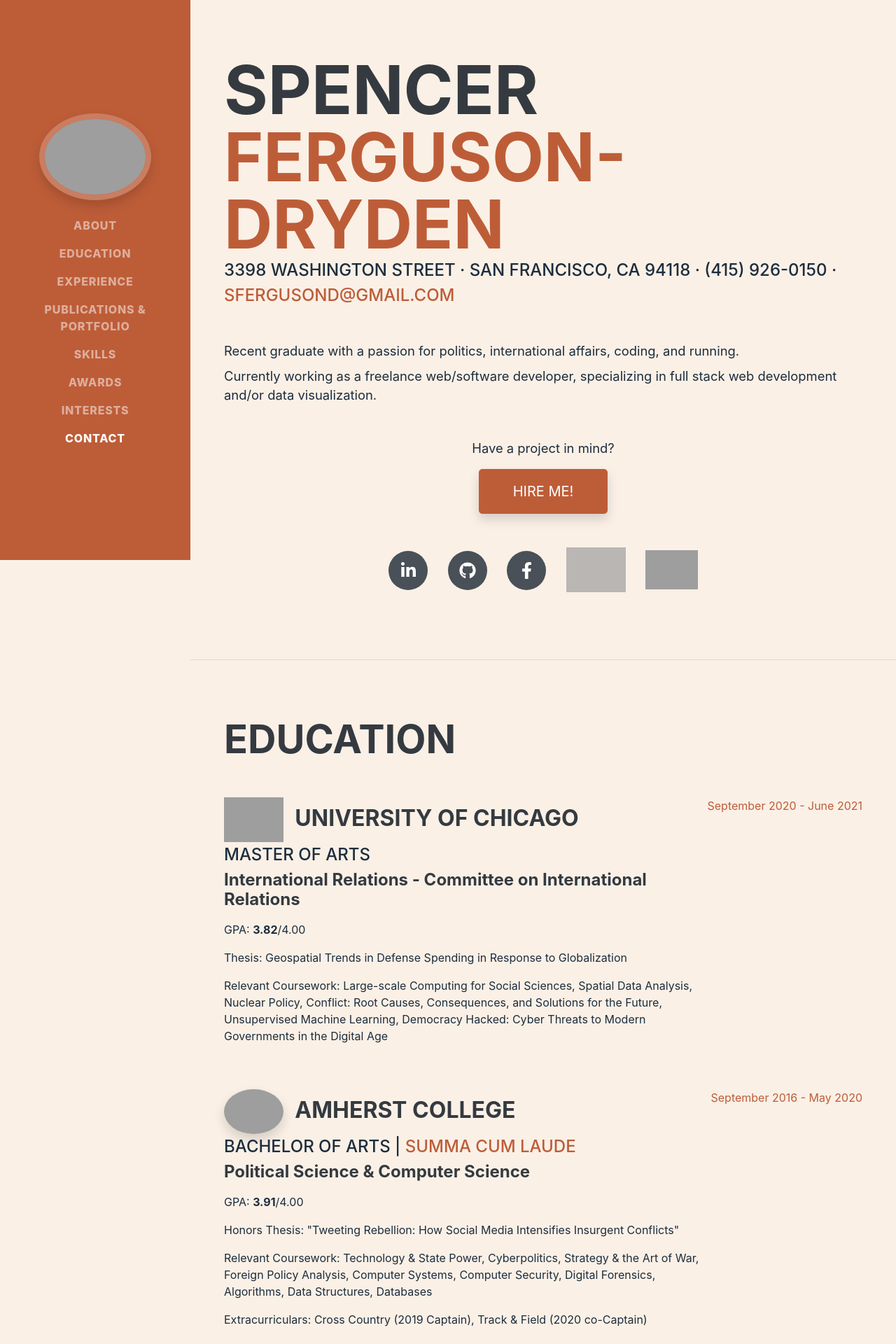
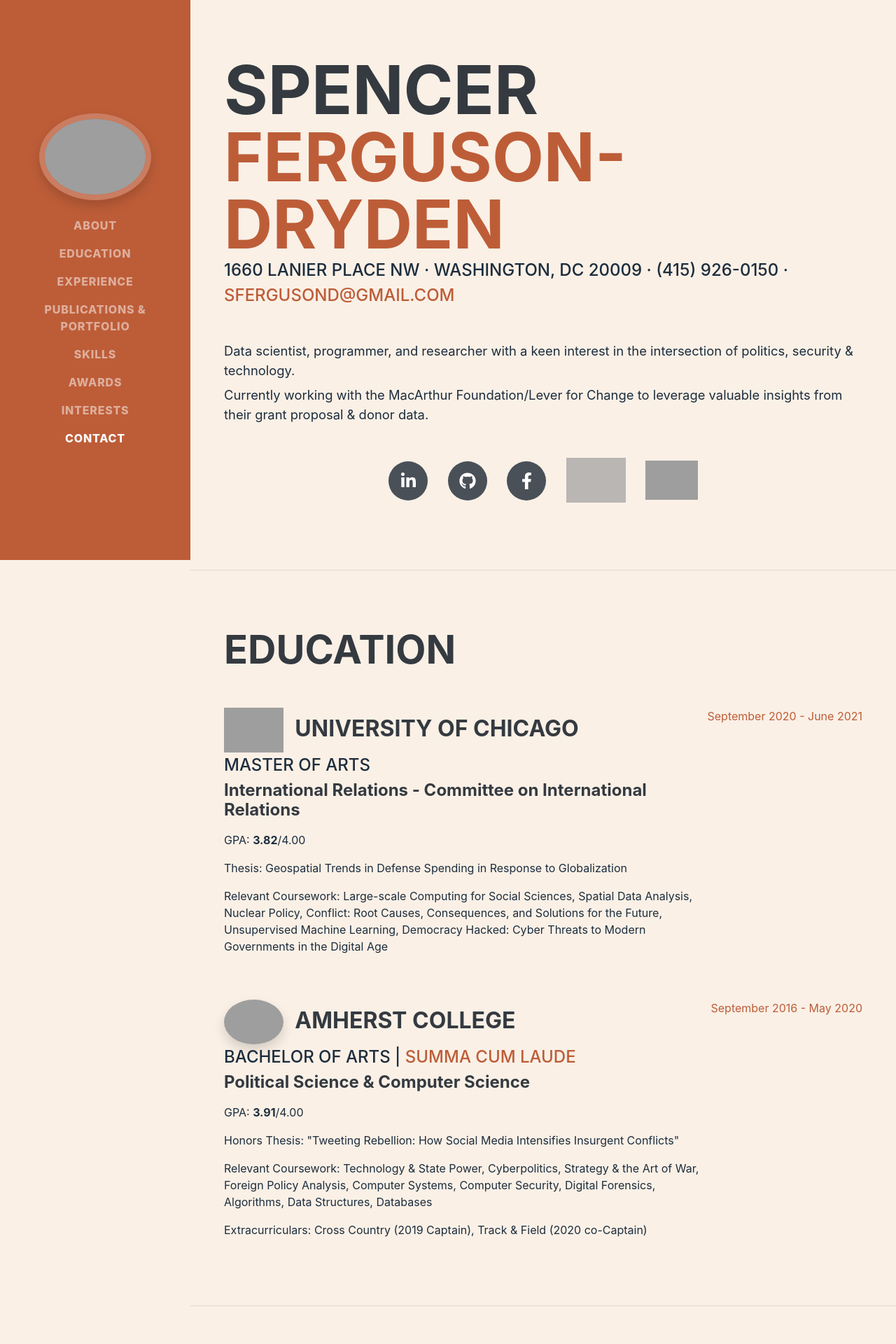
Before and after one commit to sfergusond/portfolio, a Django app: page / in a window 1280 px wide. Shown: the top 1920 px of the page at 70% size. Run offline with Django 3.2, Linux system fonts and the light colour scheme; some libraries are stand-ins or nearby versions; some web fonts are replaced; grey boxes are pictures that could not be loaded.

Commit message:
light edits

```diff
--- a/templates/_partials/about.html
+++ b/templates/_partials/about.html
@@ -6,13 +6,12 @@
 			<span class="text-primary">Ferguson-Dryden</span>
 		</h1>
 		<div class="subheading mb-5">
-			3398 Washington Street · San Francisco, CA 94118 · (415) 926-0150 ·
+			1660 Lanier Place NW · Washington, DC 20009 · (415) 926-0150 ·
 			<a href="mailto:sfergusond@email.com">sfergusond@gmail.com</a>
 		</div>
-		<p class="lead mb-2">Recent graduate with a passion for politics, international affairs, coding, and running.</p>
-		<p class="lead mb-5">Currently working as a freelance web/software developer, specializing in full stack web development and/or data visualization.</p>
-		<p class="lead mb-3 text-center">Have a project in mind?</p>
-		<p class="text-center mb-5"><button type="button" class="btn btn-lg btn-primary shadow px-5 py-3" data-toggle="modal" data-target="#hireMe">HIRE ME!</button></p>
+		<p class="lead mb-2">Data scientist, programmer, and researcher with a keen interest in the intersection of politics, security & technology.</p>
+		<p class="lead mb-5">Currently working with the MacArthur Foundation/Lever for Change to leverage valuable insights from their grant proposal & donor data.</p>
+
 		<div class="social-icons text-center">
 			<a class="social-icon" href="https://www.linkedin.com/in/spencer-ferguson-dryden-00319b128"><i class="fab fa-linkedin-in"></i></a>
 			<a class="social-icon" href="https://github.com/sfergusond"><i class="fab fa-github"></i></a>
--- a/templates/_partials/experience.html
+++ b/templates/_partials/experience.html
@@ -5,12 +5,27 @@
 
 		<div class="d-flex flex-column flex-md-row justify-content-between mb-5">
 			<div class="flex-grow-1">
+				<h3 class="mb-0">Applied Data Science Fellow</h3>
+				<div class="subheading mb-3">
+					<img alt="icon" src="https://res.cloudinary.com/djfs2vi8d/image/upload/v1635950143/portfolio/macfound_aour64.png" style="max-width: 5rem" class="mr-2" alt="USDOS seal"/>
+					MacArthur Foundation - Lever for Change
+				</div>
+				<p>Won a fellowship from the University of Chicago to complete a data science project for a social impact oriented organization</p>
+				<p>My project at the MacArthur Foundation/Lever for Change leverages big data, natural language processing (NLP), text mining, machine learning, and data modelling techniques to streamline the decision-making process in philanthropic prize competitions</p>
+				<p>The project aims to increase the social impact of $1 billion in annual prize money awarded by MacArthur, and share the results with other philanthropic & non-profit organizations to assist their proposal writing and prize allocation efforts</p>
+			</div>
+			<div class="flex-shrink-0"><span class="text-primary">June 2021 - Present</span></div>
+		</div>
+
+		<div class="d-flex flex-column flex-md-row justify-content-between mb-5">
+			<div class="flex-grow-1">
 				<h3 class="mb-0">Full Stack Web Developer</h3>
 				<div class="subheading mb-3">
 					Self-employed
 				</div>
-				<p>Freelance software development with a focus on elegant, secure, scalable and affordable websites and web apps for individuals and small businesses</p>
-				<p>See <a class="js-scroll-trigger" href="#portfolio">portfolio</a> for details</p>
+				<p>Designed & built over 6 distinct web applications for a range of clients. See <a class="js-scroll-trigger" href="#portfolio">portfolio</a> for a detailed project list</p>
+				<p>Delivered secure & scalable solutions at minimal cost using best-practices in database architecting, data engineering & ETL, REST API, cloud computing services, and server-side programming</p>
+				<p>Project highlight: A marketplace and analytic platform for podcasters to sell advertisement slots to relevant brands</p>
 			</div>
 			<div class="flex-shrink-0"><span class="text-primary">July 2020 - Present</span></div>
 		</div>
--- a/templates/_partials/skills.html
+++ b/templates/_partials/skills.html
@@ -3,6 +3,7 @@
 	<div class="resume-section-content">
 		<h2 class="mb-5">Skills</h2>
 		<div class="subheading mb-3">Programming Languages & Tools</div>
+
 		<div class="d-flex flex-column flex-md-row justify-content-between mb-5">
 			<div class="col flex-grow-1 my-3">
 				<div class="subheading mb-1"><img alt="icon" src="https://res.cloudinary.com/djfs2vi8d/image/upload/v1597950386/portfolio/python_oylgt0.png" style="min-height: 3rem; max-height: 3rem" class="mr-2"></img><span class="text-primary">Python</span></div>
@@ -15,7 +16,32 @@
 				<div class="subheading mb-1"><img alt="icon" src="https://res.cloudinary.com/djfs2vi8d/image/upload/v1597947681/portfolio/django_mlsvsx.png" style="min-height: 3rem; max-height: 3rem" class="mr-2"></img><span class="text-primary">Django</span></div>
 				<p class="small my-2" style="min-height: 3rem; max-height: 3rem">Full stack web development, see portfolio for details</p>
 				<div class="progress shadow">
-					<div class="progress-bar" role="progressbar" style="width: 85%" aria-valuenow="85" aria-valuemin="0" aria-valuemax="100"></div>
+					<div class="progress-bar" role="progressbar" style="width: 100%" aria-valuenow="85" aria-valuemin="0" aria-valuemax="100"></div>
+				</div>
+			</div>
+		</div>
+
+		<div class="d-flex flex-column flex-md-row justify-content-between mb-5">
+			<div class="col flex-grow-1 my-3">
+				<div class="subheading mb-1">
+					<img alt="icon" src="https://res.cloudinary.com/djfs2vi8d/image/upload/v1613691098/portfolio/0_IEUZVLMqlBJgWyh0_lxa1hc.png" style="min-height: 3rem; max-height: 3rem"></img>
+					<img alt="icon" src="https://res.cloudinary.com/djfs2vi8d/image/upload/v1613691098/portfolio/1_b_al7C5p26tbZG4sy-CWqw_tuvwjo.png" style="min-height: 3rem; max-height: 3rem"></img>
+					<img alt="icon" src="https://res.cloudinary.com/djfs2vi8d/image/upload/v1613691098/portfolio/social-icon-google-cloud-1200-630_jg5qhz.png" style="min-height: 3rem; max-height: 3rem"></img>
+					<span class="text-primary">Big Data & Cloud Computing</span>
+				</div>
+				<p class="small my-2" style="min-height: 3rem; max-height: 3rem">Experienced in the AWS ecosystem (EC2, S3, Lambda, EMR, IAM, RDS, etc), Spark, Google Cloud, and distributed computing</p>
+				<div class="progress shadow">
+					<div class="progress-bar" role="progressbar" style="width: 100%" aria-valuenow="75" aria-valuemin="0" aria-valuemax="100"></div>
+				</div>
+			</div>
+			<div class="col flex-grow-1 my-3">
+				<div class="subheading mb-1">
+					<img alt="icon" src="https://res.cloudinary.com/djfs2vi8d/image/upload/v1597782902/portfolio/javascript_objsle.png" style="max-height: 3rem" class="mr-2"></img>
+					<span class="text-primary">Java, JavaScript</span>
+				</div>
+				<p class="small my-2" style="min-height: 3rem; max-height: 3rem">Various programming applications including web development</p>
+				<div class="progress shadow">
+					<div class="progress-bar" role="progressbar" style="width: 90%" aria-valuenow="75" aria-valuemin="0" aria-valuemax="100"></div>
 				</div>
 			</div>
 		</div>
@@ -26,8 +52,7 @@
 					<img alt="icon" src="https://res.cloudinary.com/djfs2vi8d/image/upload/v1597948029/portfolio/bootstrap_rtaykx.png" style="min-height: 3rem; max-height: 3rem" class="mr-2"></img>
 					<img alt="icon" src="https://res.cloudinary.com/djfs2vi8d/image/upload/v1597948088/portfolio/html5_abv0al.png" style="max-height: 3rem" class="mr-2"></img>
 					<img alt="icon" src="https://res.cloudinary.com/djfs2vi8d/image/upload/v1597948088/portfolio/css_dxiqfp.png" style="max-height: 3rem" class="mr-2"></img>
-					<img alt="icon" src="https://res.cloudinary.com/djfs2vi8d/image/upload/v1597782902/portfolio/javascript_objsle.png" style="max-height: 3rem" class="mr-2"></img>
-					<span class="text-primary">Bootstrap/HTML/CSS/JS</span>
+					<span class="text-primary">Bootstrap/HTML/CSS</span>
 					</div>
 				<p class="small my-2" style="min-height: 3rem; max-height: 3rem">Frontend development, see portfolio for details</p>
 				<div class="progress shadow">
@@ -38,7 +63,7 @@
 				<div class="subheading mb-1"><img alt="icon" src="https://res.cloudinary.com/djfs2vi8d/image/upload/v1597950385/portfolio/postgresql_xjs181.png" style="min-height: 3rem; max-height: 3rem" class="mr-2"></img><span class="text-primary">PostgreSQL</span></div>
 				<p class="small my-2" style="min-height: 3rem; max-height: 3rem">Database design, architecture, and management for full stack web development and college coursework</p>
 				<div class="progress shadow">
-					<div class="progress-bar" role="progressbar" style="width: 75%" aria-valuenow="75" aria-valuemin="0" aria-valuemax="100"></div>
+					<div class="progress-bar" role="progressbar" style="width: 85%" aria-valuenow="75" aria-valuemin="0" aria-valuemax="100"></div>
 				</div>
 			</div>
 		</div>
@@ -48,7 +73,7 @@
 				<div class="subheading mb-1"><img alt="icon" src="https://res.cloudinary.com/djfs2vi8d/image/upload/v1597950387/portfolio/R_ema3ut.png" style="min-height: 3rem; max-height: 3rem" class="mr-2"></img><span class="text-primary">R</span></div>
 				<p class="small my-2" style="min-height: 3rem; max-height: 3rem">Statistical analysis, data wrangling, and machine learning applications</p>
 				<div class="progress shadow">
-					<div class="progress-bar" role="progressbar" style="width: 50%" aria-valuenow="50" aria-valuemin="0" aria-valuemax="100"></div>
+					<div class="progress-bar" role="progressbar" style="width: 75%" aria-valuenow="50" aria-valuemin="0" aria-valuemax="100"></div>
 				</div>
 			</div>
 			<div class="col flex-grow-1 my-3">
@@ -107,26 +132,11 @@
 				</div>
 			</div>
 			<div class="col flex-grow-1 my-3">
-				<div class="subheading mb-1">
-					<img alt="icon" src="https://res.cloudinary.com/djfs2vi8d/image/upload/v1613691098/portfolio/0_IEUZVLMqlBJgWyh0_lxa1hc.png" style="min-height: 3rem; max-height: 3rem"></img>
-					<img alt="icon" src="https://res.cloudinary.com/djfs2vi8d/image/upload/v1613691098/portfolio/1_b_al7C5p26tbZG4sy-CWqw_tuvwjo.png" style="min-height: 3rem; max-height: 3rem"></img>
-					<img alt="icon" src="https://res.cloudinary.com/djfs2vi8d/image/upload/v1613691098/portfolio/social-icon-google-cloud-1200-630_jg5qhz.png" style="min-height: 3rem; max-height: 3rem"></img>
-					<span class="text-primary">Big Data/Parallel Computing</span>
-				</div>
-				<p class="small my-2" style="min-height: 3rem; max-height: 3rem">Experienced in the AWS ecosystem, Spark, Google Cloud, adn distributed computing</p>
-				<div class="progress shadow">
-					<div class="progress-bar" role="progressbar" style="width: 75%" aria-valuenow="75" aria-valuemin="0" aria-valuemax="100"></div>
-				</div>
-			</div>
-		</div>
-		<div class="d-flex flex-column flex-md-row justify-content-between">
-			<div class="col flex-grow-1 my-3">
 				<div class="subheading mb-1"><img alt="icon" src="https://res.cloudinary.com/djfs2vi8d/image/upload/v1613691628/portfolio/16259639_pcijrn.png" style="min-height: 3rem; max-height: 3rem" class="mr-3"></img><span class="text-primary">Geospatial Analysis</span></div>
 				<p class="small my-2" style="min-height: 3rem; max-height: 3rem">Proficient in using GeoDa to answer questions about location based data</p>
 				<div class="progress shadow">
 					<div class="progress-bar" role="progressbar" style="width: 50%" aria-valuenow="50" aria-valuemin="0" aria-valuemax="100"></div>
 				</div>
 			</div>
-			<div class="col flex-grow-1 my-3"/>
-	</div>
+		</div>
 </section>
```
